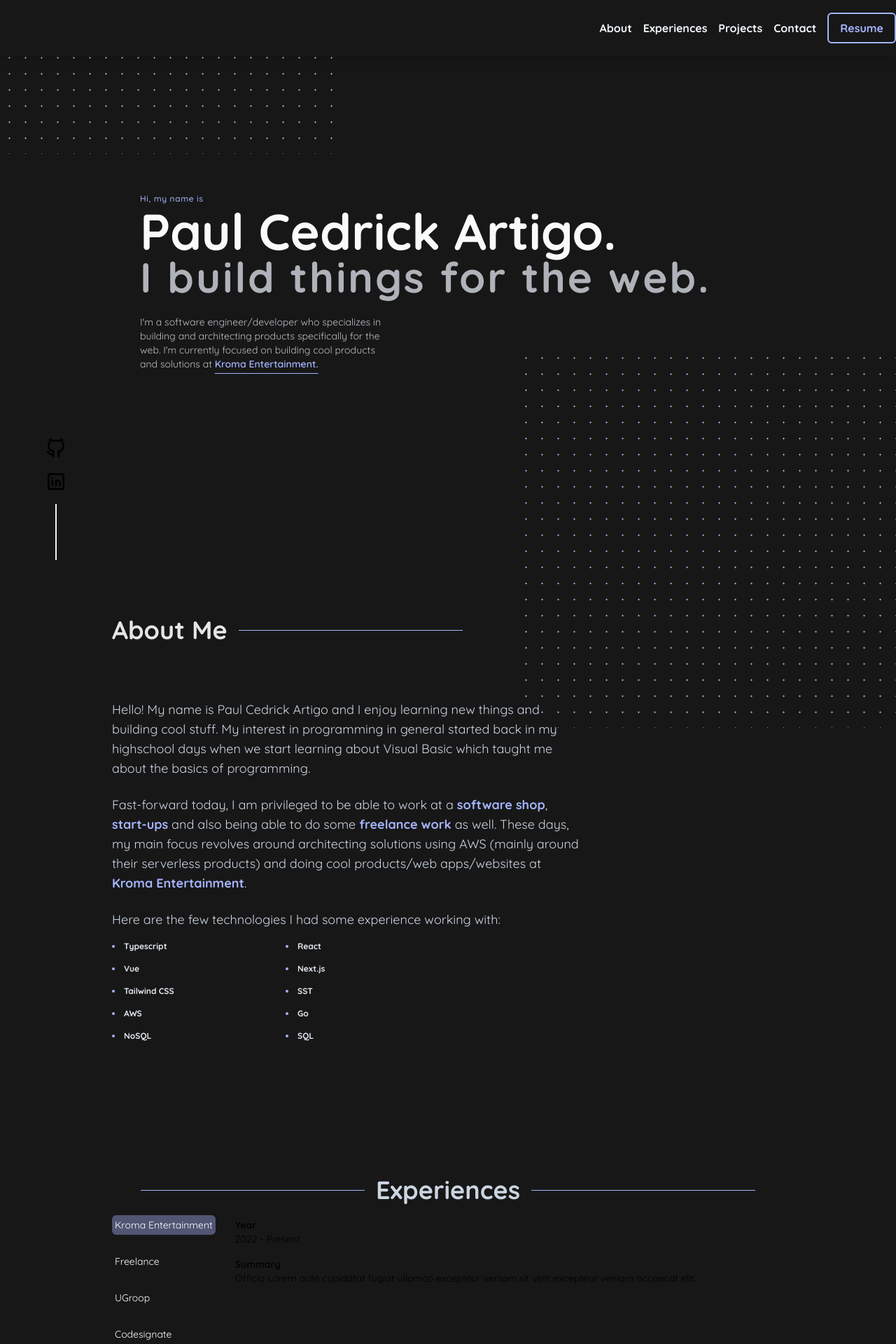
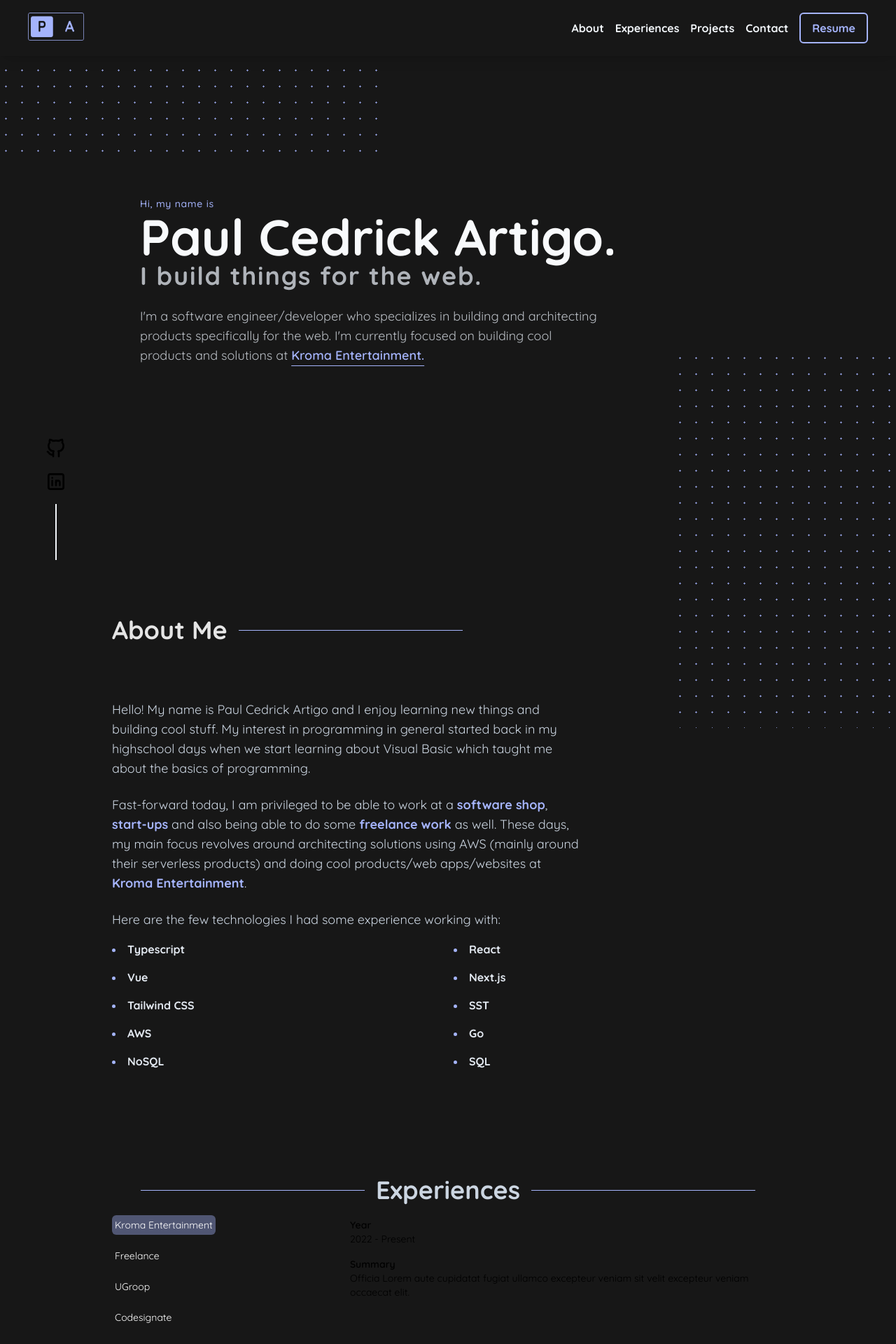
Before and after one commit to paulcedrick/my-personal-website, a Next.js app in the folder website/: page / in a window 1280 px wide. Shown: the top 1920 px of the page at 70% size. Built offline with nearby package versions, Linux system fonts and the light colour scheme.

Commit message:
use the prettier tailwind plugin

```diff
--- a/website/app/AboutSection.tsx
+++ b/website/app/AboutSection.tsx
@@ -1,68 +1,68 @@
 export default function AboutSection() {
   return (
-    <div className="w-3/4 mx-auto relative min-h-screen mt-20">
+    <div className="relative mx-auto mt-20 min-h-screen w-3/4">
       <div className="flex items-center gap-4">
-        <h2 className="text-2xl md:text-4xl font-bold text-neutral-200">
+        <h2 className="text-2xl font-bold text-neutral-200 md:text-4xl">
           About Me
         </h2>
-        <div className="w-1/3 h-[0.5px] bg-indigo-300" />
+        <div className="h-[0.5px] w-1/3 bg-indigo-300" />
       </div>
 
       <div className="mt-10 md:mt-20">
-        <p className="text-sm md:text-lg text-slate-300 max-w-2xl">
+        <p className="max-w-2xl text-sm text-slate-300 sm:text-base md:text-lg">
           Hello! My name is Paul Cedrick Artigo and I enjoy learning new things
           and building cool stuff. My interest in programming in general started
           back in my highschool days when we start learning about Visual Basic
           which taught me about the basics of programming.
         </p>
         <br />
-        <p className="text-sm md:text-lg text-slate-300 max-w-2xl">
+        <p className="max-w-2xl text-sm text-slate-300 sm:text-base md:text-lg">
           Fast-forward today, I am privileged to be able to work at a{" "}
-          <span className="text-indigo-300 font-bold">software shop</span>,{" "}
-          <span className="text-indigo-300 font-bold">start-ups</span> and also
+          <span className="font-bold text-indigo-300">software shop</span>,{" "}
+          <span className="font-bold text-indigo-300">start-ups</span> and also
           being able to do some{" "}
-          <span className="text-indigo-300 font-bold">freelance work</span> as
+          <span className="font-bold text-indigo-300">freelance work</span> as
           well. These days, my main focus revolves around architecting solutions
           using AWS (mainly around their serverless products) and doing cool
           products/web apps/websites at{" "}
-          <span className="text-indigo-300 font-bold">Kroma Entertainment</span>
+          <span className="font-bold text-indigo-300">Kroma Entertainment</span>
           .
         </p>
         <br />
-        <p className="text-sm md:text-lg text-slate-300 max-w-2xl">
+        <p className="max-w-2xl text-sm text-slate-300 sm:text-base md:text-lg">
           Here are the few technologies I had some experience working with:
         </p>
 
-        <ul className="list-disc list-inside mt-4 grid grid-cols-2 w-full md:w-[50%] md:gap-4">
-          <li className="text-xs font-semibold text-indigo-300">
-            <span className="text-slate-200 font-bold">Typescript</span>
+        <ul className="mt-4 grid w-full list-inside list-disc grid-cols-2 sm:gap-4">
+          <li className="text-xs font-semibold text-indigo-300 sm:text-base">
+            <span className="font-bold text-slate-200">Typescript</span>
           </li>
-          <li className="text-xs font-semibold text-indigo-300">
-            <span className="text-slate-200 font-bold">React</span>
+          <li className="text-xs font-semibold text-indigo-300 sm:text-base">
+            <span className="font-bold text-slate-200">React</span>
           </li>
-          <li className="text-xs font-semibold text-indigo-300">
-            <span className="text-slate-200 font-bold">Vue</span>
+          <li className="text-xs font-semibold text-indigo-300 sm:text-base">
+            <span className="font-bold text-slate-200">Vue</span>
           </li>
-          <li className="text-xs font-semibold text-indigo-300">
-            <span className="text-slate-200 font-bold">Next.js</span>
+          <li className="text-xs font-semibold text-indigo-300 sm:text-base">
+            <span className="font-bold text-slate-200">Next.js</span>
           </li>
-          <li className="text-xs font-semibold text-indigo-300">
-            <span className="text-slate-200 font-bold">Tailwind CSS</span>
+          <li className="text-xs font-semibold text-indigo-300 sm:text-base">
+            <span className="font-bold text-slate-200">Tailwind CSS</span>
           </li>
-          <li className="text-xs font-semibold text-indigo-300">
-            <span className="text-slate-200 font-bold">SST</span>
+          <li className="text-xs font-semibold text-indigo-300 sm:text-base">
+            <span className="font-bold text-slate-200">SST</span>
           </li>
-          <li className="text-xs font-semibold text-indigo-300">
-            <span className="text-slate-200 font-bold">AWS</span>
+          <li className="text-xs font-semibold text-indigo-300 sm:text-base">
+            <span className="font-bold text-slate-200">AWS</span>
           </li>
-          <li className="text-xs font-semibold text-indigo-300">
-            <span className="text-slate-200 font-bold">Go</span>
+          <li className="text-xs font-semibold text-indigo-300 sm:text-base">
+            <span className="font-bold text-slate-200">Go</span>
           </li>
-          <li className="text-xs font-semibold text-indigo-300">
-            <span className="text-slate-200 font-bold">NoSQL</span>
+          <li className="text-xs font-semibold text-indigo-300 sm:text-base">
+            <span className="font-bold text-slate-200">NoSQL</span>
           </li>
-          <li className="text-xs font-semibold text-indigo-300">
-            <span className="text-slate-200 font-bold">SQL</span>
+          <li className="text-xs font-semibold text-indigo-300 sm:text-base">
+            <span className="font-bold text-slate-200">SQL</span>
           </li>
         </ul>
       </div>
--- a/website/app/ExperiencesSection.tsx
+++ b/website/app/ExperiencesSection.tsx
@@ -10,8 +10,8 @@ function CustomTab({ children }: { children: React.ReactNode }) {
         <button
           className={
             selected
-              ? "text-sm bg-indigo-300 bg-opacity-40 font-normal text-white p-1 rounded-md whitespace-nowrap sm:whitespace-pre focus:ring-0 focus-visible:ring-0"
-              : "text-sm text-white font-normal p-1 rounded-md whitespace-nowrap focus:ring-0 focus-visible:ring-0"
+              ? "whitespace-nowrap rounded-md bg-indigo-300 bg-opacity-40 p-1 text-sm font-normal text-white focus:ring-0 focus-visible:ring-0 sm:whitespace-pre"
+              : "whitespace-nowrap rounded-md p-1 text-sm font-normal text-white focus:ring-0 focus-visible:ring-0"
           }
         >
           {children}
@@ -23,24 +23,24 @@ function CustomTab({ children }: { children: React.ReactNode }) {
 
 export default function ExperiencesSection() {
   return (
-    <div className="w-3/4 mx-auto relative mb-20">
-      <div className="flex items-center gap-4 justify-center">
-        <div className="w-1/3 h-[0.5px] bg-indigo-300" />
-        <h2 className="text-2xl md:text-4xl font-bold text-slate-300">
+    <div className="relative mx-auto mb-20 w-3/4">
+      <div className="flex items-center justify-center gap-4">
+        <div className="h-[0.5px] w-1/3 bg-indigo-300" />
+        <h2 className="text-2xl font-bold text-slate-300 md:text-4xl">
           Experiences
         </h2>
-        <div className="w-1/3 h-[0.5px] bg-indigo-300" />
+        <div className="h-[0.5px] w-1/3 bg-indigo-300" />
       </div>
 
       <div className="mt-4">
-        <Tab.Group as="div" className="sm:flex sm:items-start gap-6">
-          <Tab.List className="flex items-center sm:flex-col sm:items-start gap-6 overflow-x-auto max-w-full mb-4">
+        <Tab.Group as="div" className="gap-6 sm:flex sm:items-start">
+          <Tab.List className="mb-4 flex max-w-full items-center gap-4 overflow-x-auto sm:basis-4/12 sm:flex-col sm:items-start">
             <CustomTab>Kroma Entertainment</CustomTab>
             <CustomTab>Freelance</CustomTab>
             <CustomTab>UGroop</CustomTab>
             <CustomTab>Codesignate</CustomTab>
           </Tab.List>
-          <Tab.Panels className="p-1">
+          <Tab.Panels className="p-1 sm:basis-8/12">
             <Tab.Panel>
               <p className="text-sm font-semibold">Year</p>
               <p className="text-sm font-normal">2022 - Present</p>
--- a/website/app/Footer.tsx
+++ b/website/app/Footer.tsx
@@ -24,10 +24,10 @@ export default function Footer() {
         </li>
       </ul>
       <div className="text-center">
-        <p className="text-xs text-slate-300 font-semibold mb-1">
+        <p className="mb-1 text-xs font-semibold text-slate-300">
           Designed & Built by Paul Cedrick Artigo
         </p>
-        <p className="text-xs text-slate-300 font-semibold">
+        <p className="text-xs font-semibold text-slate-300">
           Logo Designed by Ilene Natividad
         </p>
       </div>
--- a/website/app/Header.tsx
+++ b/website/app/Header.tsx
@@ -13,30 +13,30 @@ export default function Header() {
   }, [open]);
 
   return (
-    <header className="flex h-16 md:h-20 shadow-lg bg-neutral-900 items-center fixed w-full top-0 left-0 z-20">
-      <div className="container mx-auto md:hidden w-full flex flex-row items-center justify-between px-10">
+    <header className="fixed top-0 left-0 z-20 flex h-16 w-full items-center bg-neutral-900 shadow-lg md:h-20">
+      <div className="container mx-auto flex w-full flex-row items-center justify-between px-10 md:hidden">
         <div>
           <Image src={LogoSmall} alt="logo-mobile" className="h-10 w-[80px]" />
         </div>
         <div>
           <button
-            className="text-slate-200 w-10 h-10 relative focus:outline-none "
+            className="relative h-10 w-10 text-slate-200 focus:outline-none "
             onClick={handleMenu}
           >
             <span className="sr-only">Open main menu</span>
-            <div className="block w-5 absolute left-1/2 top-1/2   transform  -translate-x-1/2 -translate-y-1/2">
+            <div className="absolute left-1/2 top-1/2 block w-5   -translate-x-1/2  -translate-y-1/2 transform">
               <span
-                className={`block absolute h-0.5 w-5 bg-current transform transition duration-500 ease-in-out ${
+                className={`absolute block h-0.5 w-5 transform bg-current transition duration-500 ease-in-out ${
                   open && "rotate-45"
                 } ${!open && "-translate-y-1.5"}`}
               ></span>
               <span
-                className={`block absolute  h-0.5 w-5 bg-current   transform transition duration-500 ease-in-out ${
+                className={`absolute block  h-0.5 w-5 transform   bg-current transition duration-500 ease-in-out ${
                   open ? "opacity-0" : ""
                 }`}
               ></span>
               <span
-                className={`block absolute  h-0.5 w-5 bg-current transform  transition duration-500 ease-in-out ${
+                className={`absolute block  h-0.5 w-5 transform bg-current  transition duration-500 ease-in-out ${
                   open && "-rotate-45"
                 } ${!open && "translate-y-1.5"}`}
               ></span>
@@ -44,9 +44,11 @@ export default function Header() {
           </button>
         </div>
       </div>
-      <nav className="container mx-auto flex-row justify-end hidden md:flex">
-        <div></div>
-        <ul className="flex gap-4 items-center">
+      <nav className="container mx-auto hidden flex-row justify-between px-10 md:flex">
+        <div>
+          <Image src={LogoSmall} alt="logo-mobile" className="h-10 w-[80px]" />
+        </div>
+        <ul className="flex items-center gap-4">
           <NavItem>
             <a href="#about">About</a>
           </NavItem>
@@ -59,7 +61,7 @@ export default function Header() {
           <NavItem>
             <a href="#contact">Contact</a>
           </NavItem>
-          <button className="border-2 border-indigo-300 py-2 px-4 rounded-md text-indigo-300 hover:text-neutral-900 hover:bg-indigo-300 font-bold">
+          <button className="rounded-md border-2 border-indigo-300 py-2 px-4 font-bold text-indigo-300 hover:bg-indigo-300 hover:text-neutral-900">
             Resume
           </button>
         </ul>
--- a/website/app/HeroHeader.tsx
+++ b/website/app/HeroHeader.tsx
@@ -5,18 +5,18 @@ export default function HeroHeader() {
     <div className="w-full md:w-3/4 px-10 mx-auto h-[100vh] flex items-center">
       <div className="relative z-10">
         <h1>
-          <span className="text-xs md:text-md font-medium text-indigo-300 tracking-wider">
+          <span className="text-xs sm:text-sm lg:text-md font-medium text-indigo-300 tracking-wider">
             Hi, my name is
           </span>
           <br />
-          <span className="leading-tight text-3xl md:text-7xl font-bold mt-2 text-slate-50">
+          <span className="leading-tight text-3xl sm:text-4xl lg:text-7xl font-bold mt-2 text-slate-50">
             Paul Cedrick Artigo.
           </span>
         </h1>
-        <h2 className="text-xl md:text-6xl font-bold text-slate-200 opacity-75 tracking-wider">
+        <h2 className="text-xl sm:text-2xl lg:text-4xl font-bold text-slate-200 opacity-75 tracking-wider">
           I build things for the web.
         </h2>
-        <p className="mt-6 text-sm md:text-md text-slate-200 w-full md:w-[40%]">
+        <p className="mt-6 text-sm sm:text-base lg:text-lg text-slate-200 w-full lg:w-3/4">
           <span className="opacity-80">
             I{"'"}m a software engineer/developer who specializes in building
             and architecting products specifically for the web. I{"'"}m
@@ -33,10 +33,10 @@ export default function HeroHeader() {
         </p>
       </div>
       <div
-        className={`${styles.polka} block h-[240px] w-[240px] md:h-[540px] md:w-[540px] absolute -bottom-20 md:-bottom-60 -right-0 z-0`}
+        className={`${styles.polka} block h-[240px] w-[240px] sm:h-[400px] sm:w-[280px] lg:h-[540px] lg:w-[320px] absolute -bottom-20 sm:-bottom-40 lg:-bottom-60 -right-0 z-0`}
       ></div>
       <div
-        className={`${styles.polka} block h-[480px] w-[560px] md:h-[540px] md:w-[800px] absolute -top-80 -left-80 z-0`}
+        className={`${styles.polka} block h-[480px] w-[560px] sm:h-[540px] sm:w-[800px] lg:h-[480px] lg:w-[800px] absolute -top-80 -left-80 sm:-top-64 sm:-left-64 z-0`}
       ></div>
     </div>
   );
--- a/website/package.json
+++ b/website/package.json
@@ -27,6 +27,8 @@
     "autoprefixer": "^10.4.13",
     "concurrently": "^7.6.0",
     "postcss": "^8.4.18",
+    "prettier": "^2.8.0",
+    "prettier-plugin-tailwindcss": "^0.2.0",
     "tailwindcss": "^3.2.2"
   }
 }
```
Also changed, not shown: website/app/ContactsSection.tsx (+4 -4 lines), website/app/ProjectsSection.tsx (+8 -8 lines), website/components/Logo.tsx (added, +9 -0 lines), 1 other file (tests, documents, lock files or other folders).
